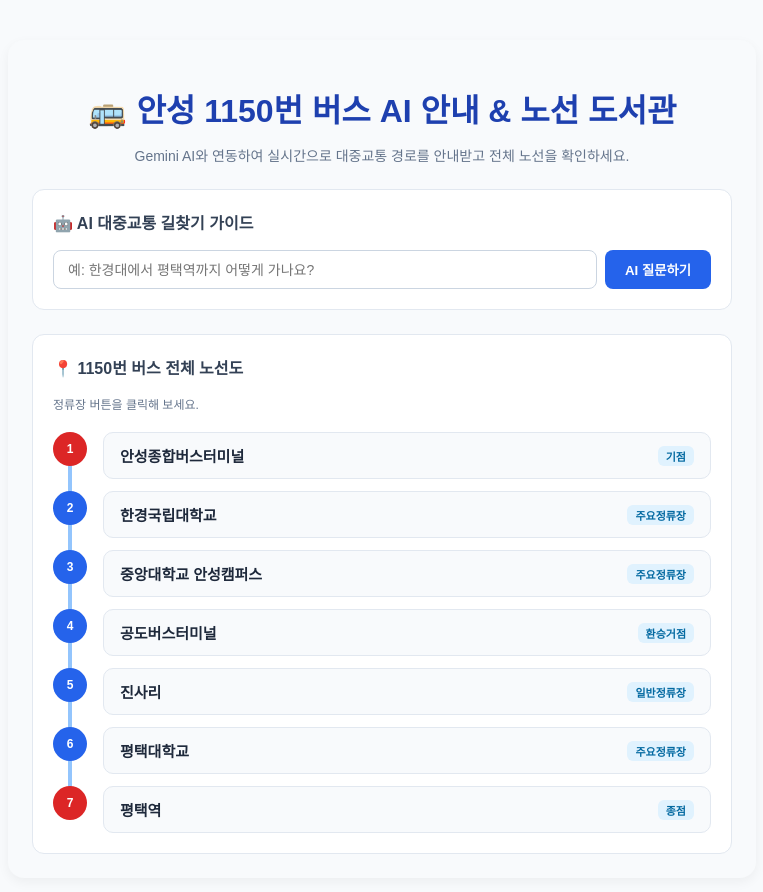
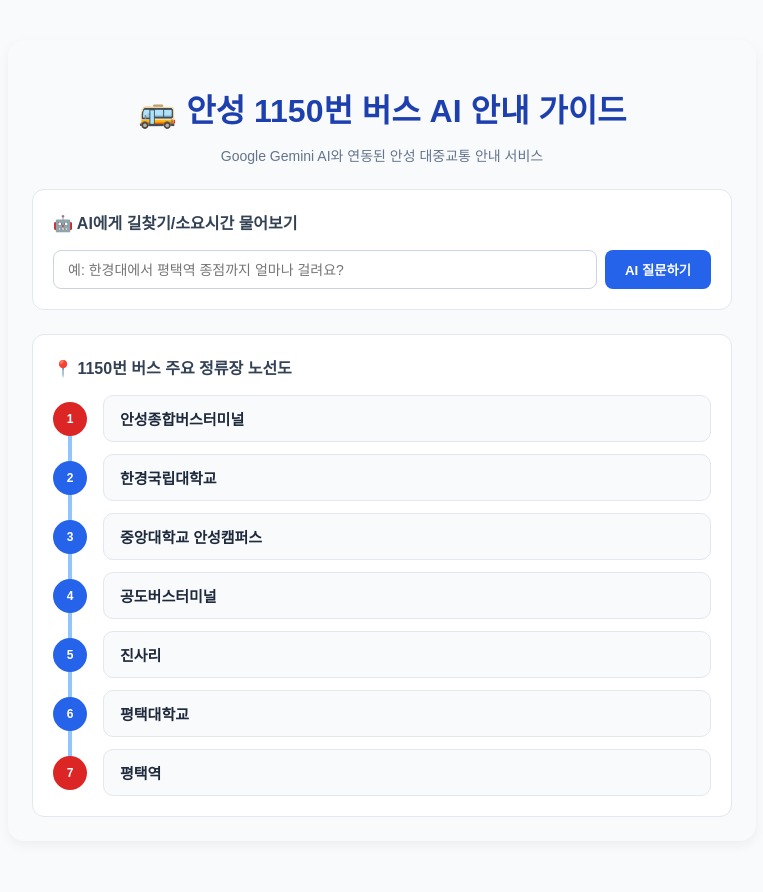
Before and after one commit to leehs1120/anseong-bus-app, a Next.js app: page / in a window 1280 px wide. Shown: the top 892 px of the page, without its empty margins (258-1021 px from the left). Built offline with nearby package versions, Linux system fonts and the light colour scheme.

Commit message:
Update page.js

```diff
--- a/app/page.js
+++ b/app/page.js
@@ -1,10 +1,9 @@
 "use client";
 import { useState } from "react";
 
-// 🔑 1번째 줄 여기에 본인의 구글 API 키를 쌍따옴표("") 사이에 넣어주세요!
+// 🔑 1번째 줄: 쌍따옴표("") 안에 본인의 구글 API 키를 넣으세요!
 const GEMINI_API_KEY = "AQ.Ab8RN6KC0RnRgeM1gyOLm8YFk3R9l2Hp_KeCTnEMaDRAuqi8dA";
 
-// 1150번 버스 주요 정류장 데이터
 const route1150Stops = [
   { id: "1", name: "안성종합버스터미널", type: "기점" },
   { id: "2", name: "한경국립대학교", type: "주요정류장" },
@@ -25,7 +24,7 @@
     if (!question.trim()) return;
 
     if (GEMINI_API_KEY === "여기에_내_구글_API키_입력" || !GEMINI_API_KEY) {
-      setAnswer("⚠️ 코드 맨 윗줄(1번째 줄)의 GEMINI_API_KEY에 본인의 구글 API 키를 입력해 주세요!");
+      setAnswer("⚠️ 맨 첫 번째 줄의 GEMINI_API_KEY에 본인의 실제 Google API 키를 입력해 주세요!");
       return;
     }
 
@@ -44,8 +43,8 @@
                 role: "user",
                 parts: [
                   {
-                    text: `당신은 안성 대중교통(1150번 버스: 안성터미널 - 한경국립대 - 중앙대 - 평택역 노선) 전문 AI 안내원입니다.\n` +
-                          `사용자의 질문에 대해 배차간격(15~20분), 소요시간, 환승 팁 등을 포함하여 친절하고 상세하게 답변해주세요.\n\n` +
+                    text: `당신은 안성 대중교통(특히 1150번 버스: 안성터미널 - 한경대 - 중앙대 - 평택역 노선) 전문 AI 안내원입니다.\n` +
+                          `사용자의 질문에 대해 배차간격(15~20분), 소요시간, 환승 팁 등을 포함해서 친절하고 구체적으로 답변해 주세요.\n\n` +
                           `사용자 질문: ${question}`
                   }
                 ]
@@ -59,10 +58,10 @@
       if (data.candidates && data.candidates[0]?.content?.parts[0]?.text) {
         setAnswer(data.candidates[0].content.parts[0].text);
       } else {
-        setAnswer("🤖 AI 응답 생성 중 오류가 발생했습니다. API 키를 다시 확인해 주세요.");
+        setAnswer("🤖 AI 응답을 불러오지 못했습니다. API 키가 올바른지 확인해 주세요.");
       }
     } catch (err) {
-      setAnswer(" 네트워크 통신 오류가 발생했습니다.");
+      setAnswer("🚨 네트워크 통신 오류가 발생했습니다.");
     } finally {
       setLoading(false);
     }
@@ -70,20 +69,20 @@
 
   return (
     <div style={{ maxWidth: "700px", margin: "40px auto", padding: "24px", fontFamily: "sans-serif", backgroundColor: "#f8fafc", borderRadius: "16px", boxShadow: "0 4px 12px rgba(0,0,0,0.05)" }}>
-      <h1 style={{ color: "#1e40af", textAlign: "center", marginBottom: "8px" }}>🚌 안성 1150번 버스 AI 안내 & 노선 도서관</h1>
+      <h1 style={{ color: "#1e40af", textAlign: "center", marginBottom: "8px" }}>🚌 안성 1150번 버스 AI 안내 가이드</h1>
       <p style={{ textAlign: "center", color: "#64748b", marginBottom: "24px", fontSize: "14px" }}>
-        Gemini AI와 연동하여 실시간으로 대중교통 경로를 안내받고 전체 노선을 확인하세요.
+        Google Gemini AI와 연동된 안성 대중교통 안내 서비스
       </p>
 
-      {/* AI 질문 입력 섹션 */}
+      {/* AI 질문 영역 */}
       <div style={{ background: "#fff", padding: "20px", borderRadius: "12px", marginBottom: "24px", border: "1px solid #e2e8f0" }}>
-        <h3 style={{ marginTop: 0, color: "#334155", fontSize: "16px" }}>🤖 AI 대중교통 길찾기 가이드</h3>
+        <h3 style={{ marginTop: 0, color: "#334155", fontSize: "16px" }}>🤖 AI에게 길찾기/소요시간 물어보기</h3>
         <div style={{ display: "flex", gap: "8px" }}>
           <input
             type="text"
             value={question}
             onChange={(e) => setQuestion(e.target.value)}
-            placeholder="예: 한경대에서 평택역까지 어떻게 가나요?"
+            placeholder="예: 한경대에서 평택역 종점까지 얼마나 걸려요?"
             style={{ flex: 1, padding: "10px 14px", borderRadius: "8px", border: "1px solid #cbd5e1", fontSize: "14px" }}
           />
           <button
@@ -91,43 +90,31 @@
             disabled={loading}
             style={{ padding: "10px 20px", background: loading ? "#93c5fd" : "#2563eb", color: "#fff", border: "none", borderRadius: "8px", fontWeight: "bold", cursor: "pointer" }}
           >
-            {loading ? "분석 중..." : "AI 질문하기"}
+            {loading ? "AI 생각 중..." : "AI 질문하기"}
           </button>
         </div>
 
         {answer && (
-          <div style={{ marginTop: "16px", padding: "14px", background: "#eff6ff", borderRadius: "8px", color: "#1e3a8a", whiteSpace: "pre-wrap", fontSize: "14px", lineHeight: "1.5" }}>
+          <div style={{ marginTop: "16px", padding: "14px", background: "#eff6ff", borderRadius: "8px", color: "#1e3a8a", whiteSpace: "pre-wrap", fontSize: "14px", lineHeight: "1.6" }}>
             {answer}
           </div>
         )}
       </div>
 
-      {/* 1150번 전체 노선 시각화 섹션 */}
+      {/* 노선 시각화 */}
       <div style={{ background: "#fff", padding: "20px", borderRadius: "12px", border: "1px solid #e2e8f0" }}>
-        <h3 style={{ marginTop: 0, color: "#334155", fontSize: "16px" }}>📍 1150번 버스 전체 노선도</h3>
-        <p style={{ fontSize: "12px", color: "#64748b", marginBottom: "20px" }}>정류장 버튼을 클릭해 보세요.</p>
-
-        <div style={{ display: "flex", flexDirection: "column", gap: "12px" }}>
+        <h3 style={{ marginTop: 0, color: "#334155", fontSize: "16px" }}>📍 1150번 버스 주요 정류장 노선도</h3>
+        <div style={{ display: "flex", flexDirection: "column", gap: "12px", marginTop: "16px" }}>
           {route1150Stops.map((stop, index) => (
-            <div key={stop.id} style={{ display: "flex", alignItems: "flex-start", position: "relative" }}>
+            <div key={stop.id} style={{ display: "flex", alignItems: "center", position: "relative" }}>
               {index < route1150Stops.length - 1 && (
-                <div style={{ position: "absolute", left: "15px", top: "30px", width: "4px", height: "calc(100% + 12px)", backgroundColor: "#93c5fd", zIndex: 1 }} />
+                <div style={{ position: "absolute", left: "15px", top: "28px", width: "4px", height: "calc(100% + 12px)", backgroundColor: "#93c5fd", zIndex: 1 }} />
               )}
-
               <div style={{ width: "34px", height: "34px", borderRadius: "50%", backgroundColor: stop.type === "기점" || stop.type === "종점" ? "#dc2626" : "#2563eb", color: "#fff", display: "flex", alignItems: "center", justifyContent: "center", fontWeight: "bold", fontSize: "12px", zIndex: 2, marginRight: "16px", flexShrink: 0 }}>
                 {index + 1}
               </div>
-
-              <div
-                onClick={() => setSelectedStop(stop)}
-                style={{ flex: 1, backgroundColor: selectedStop?.id === stop.id ? "#eff6ff" : "#f8fafc", border: selectedStop?.id === stop.id ? "2px solid #2563eb" : "1px solid #e2e8f0", padding: "12px 16px", borderRadius: "10px", cursor: "pointer" }}
-              >
-                <div style={{ display: "flex", justifyContent: "space-between", alignItems: "center" }}>
-                  <span style={{ fontWeight: "bold", color: "#1e293b", fontSize: "15px" }}>{stop.name}</span>
-                  <span style={{ fontSize: "11px", backgroundColor: "#e0f2fe", color: "#0369a1", padding: "2px 8px", borderRadius: "6px", fontWeight: "600" }}>
-                    {stop.type}
-                  </span>
-                </div>
+              <div style={{ flex: 1, backgroundColor: "#f8fafc", border: "1px solid #e2e8f0", padding: "12px 16px", borderRadius: "10px" }}>
+                <span style={{ fontWeight: "bold", color: "#1e293b", fontSize: "15px" }}>{stop.name}</span>
               </div>
             </div>
           ))}
```
